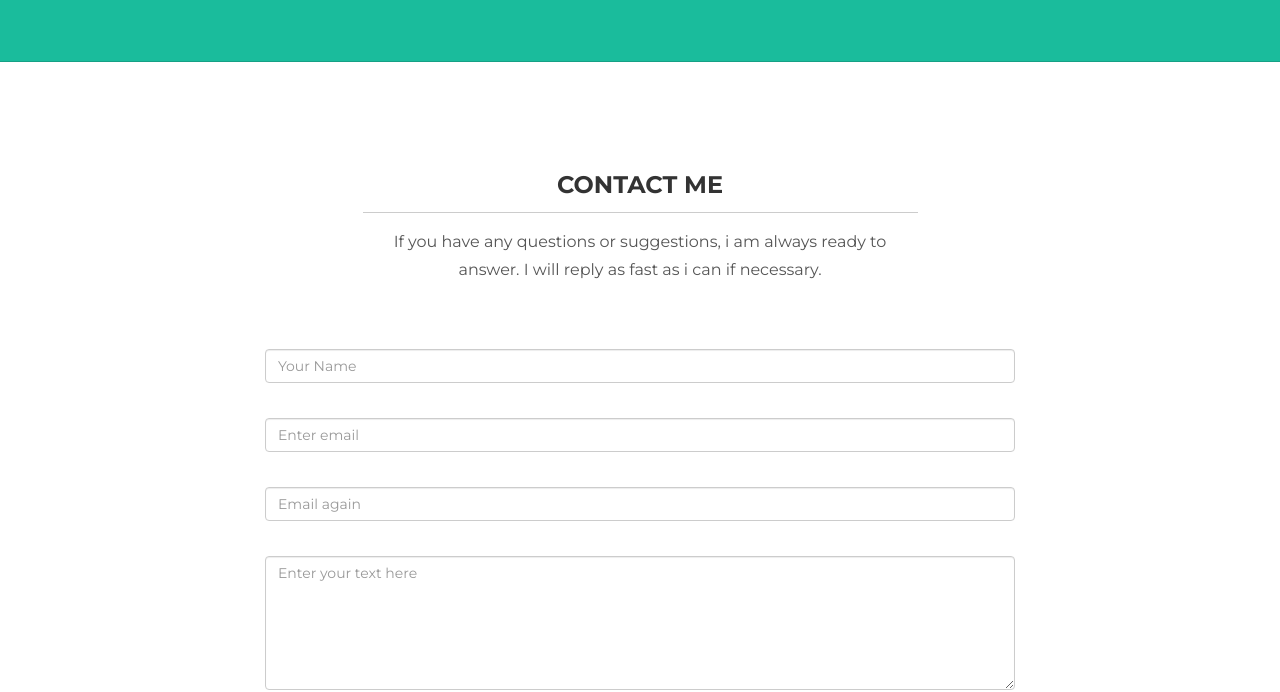
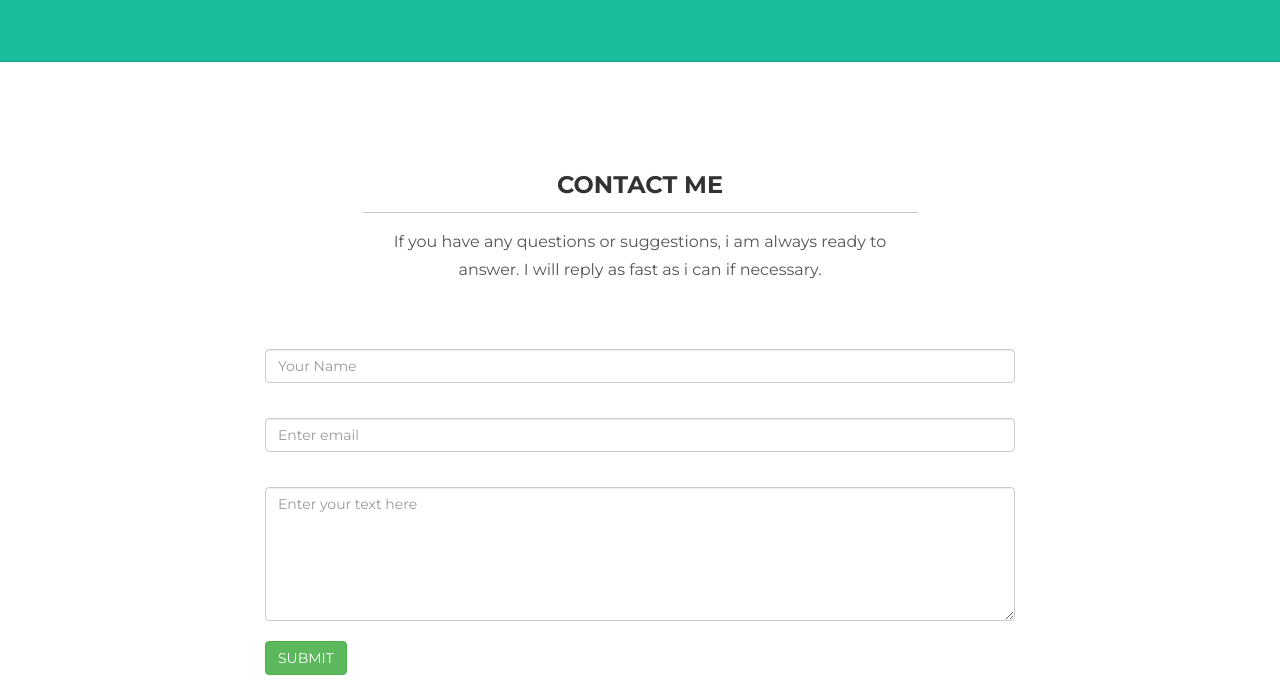
Before and after one commit to AndrewOrunchak/homepage, a plain HTML site: page contact.html in a window 1280 px wide. Shown: the part 129-821 px from the top of the page. Drawn offline with nearby package versions, Linux system fonts and the light colour scheme.

Commit message:
Update contact.html

```diff
--- a/contact.html
+++ b/contact.html
@@ -45,20 +45,16 @@
 		</div>
 		<div class="row mt">
 			<div class="col-lg-8 col-lg-offset-2">
-				<form role="form">
+				<form role="form" method="POST" action="http://formspree.io/andrijorunchak@gmail.com">
 				  <div class="form-group">
-				    <input type="name" class="form-control" id="NameInputEmail1" placeholder="Your Name">
+				    <input type="name" name="name" class="form-control" id="NameInputEmail1" placeholder="Your Name">
 				    <br>
 				  </div>
 				  <div class="form-group">
-				    <input type="email" class="form-control" id="exampleInputEmail1" placeholder="Enter email">
+				    <input type="email" name="_replyto" class="form-control" id="exampleInputEmail1" placeholder="Enter email">
 				    <br>
 				  </div>
-				  <div class="form-group">
-				    <input type="email" class="form-control" id="subjectEmail1" placeholder="Email again">
-				    <br>
-				  </div>
-				  <textarea class="form-control" rows="6" placeholder="Enter your text here"></textarea>
+				  <textarea name="message" class="form-control" rows="6" placeholder="Enter your text here"></textarea>
 				    <br>
 				  <button type="submit" class="btn btn-success">SUBMIT</button>
 				</form>
```
